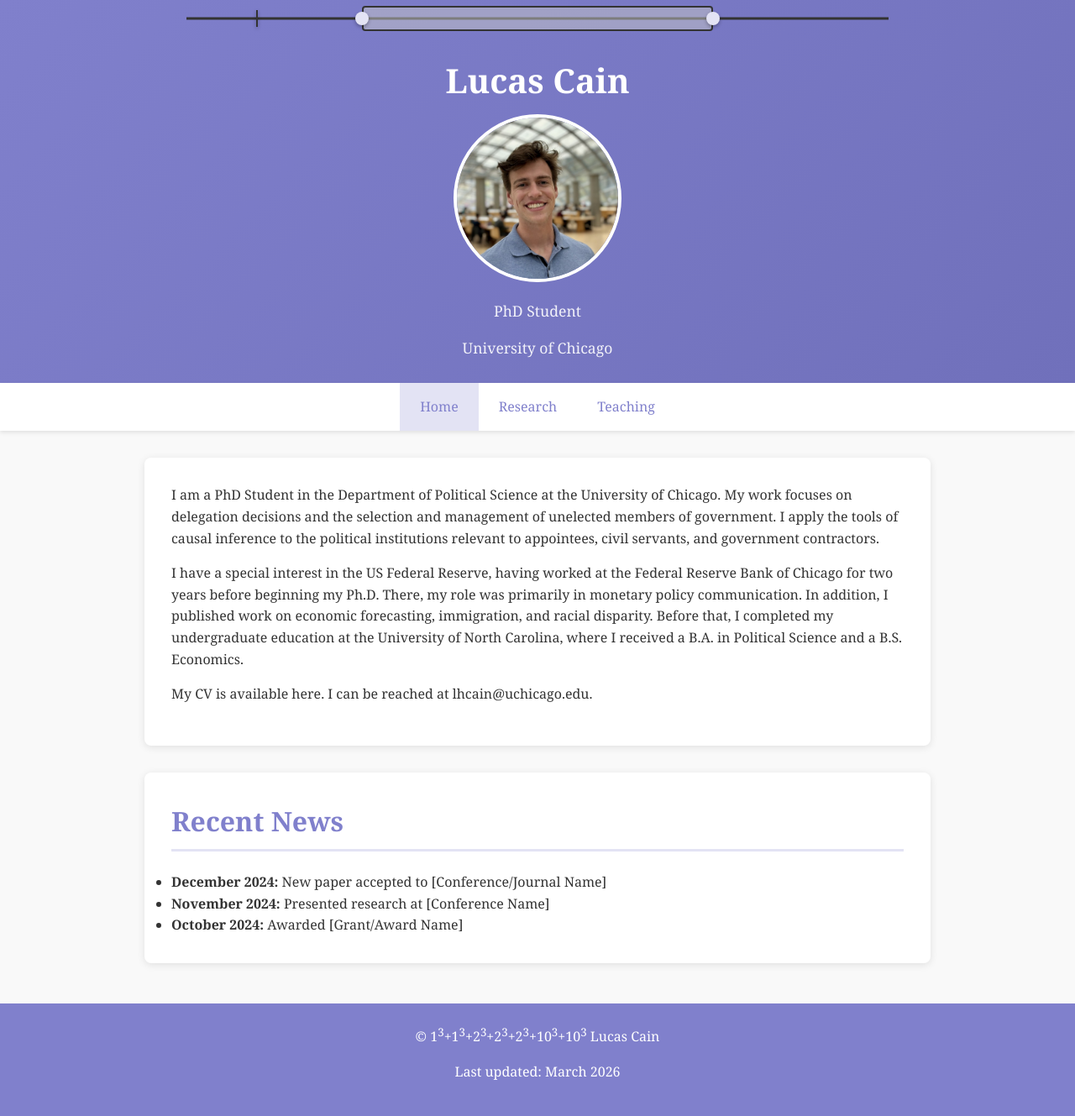
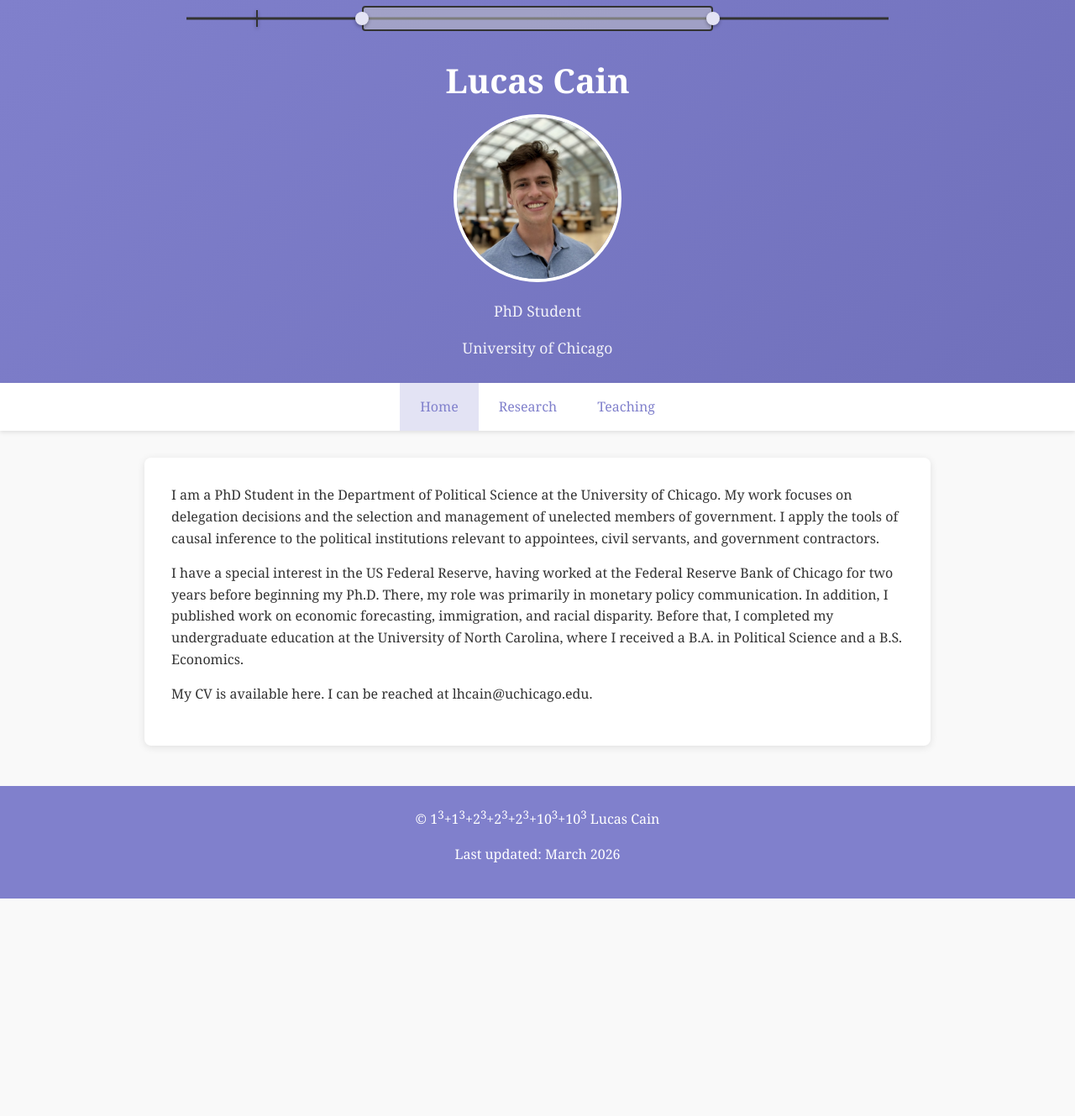
Before and after one commit to L-Cain/L-Cain.github.io, a Jekyll site: the page built from index.md, in a window 1280 px wide. Shown: the whole page at 84% size. Built offline with Jekyll 4.4.1, drawn with Linux system fonts in a browser that asks for light colours; after the commit the page ends 1070 px from its top, so only the background shows below that.

Commit message:
Update index.md

```diff
--- a/index.md
+++ b/index.md
@@ -10,12 +10,3 @@ title: Home
 
   <p>My CV is available here. I can be reached at lhcain@uchicago.edu.</p>
 </section>
-
-<section>
-  <h2>Recent News</h2>
-  <ul>
-    <li><strong>December 2024:</strong> New paper accepted to [Conference/Journal Name]</li>
-    <li><strong>November 2024:</strong> Presented research at [Conference Name]</li>
-    <li><strong>October 2024:</strong> Awarded [Grant/Award Name]</li>
-  </ul>
-</section>
```
